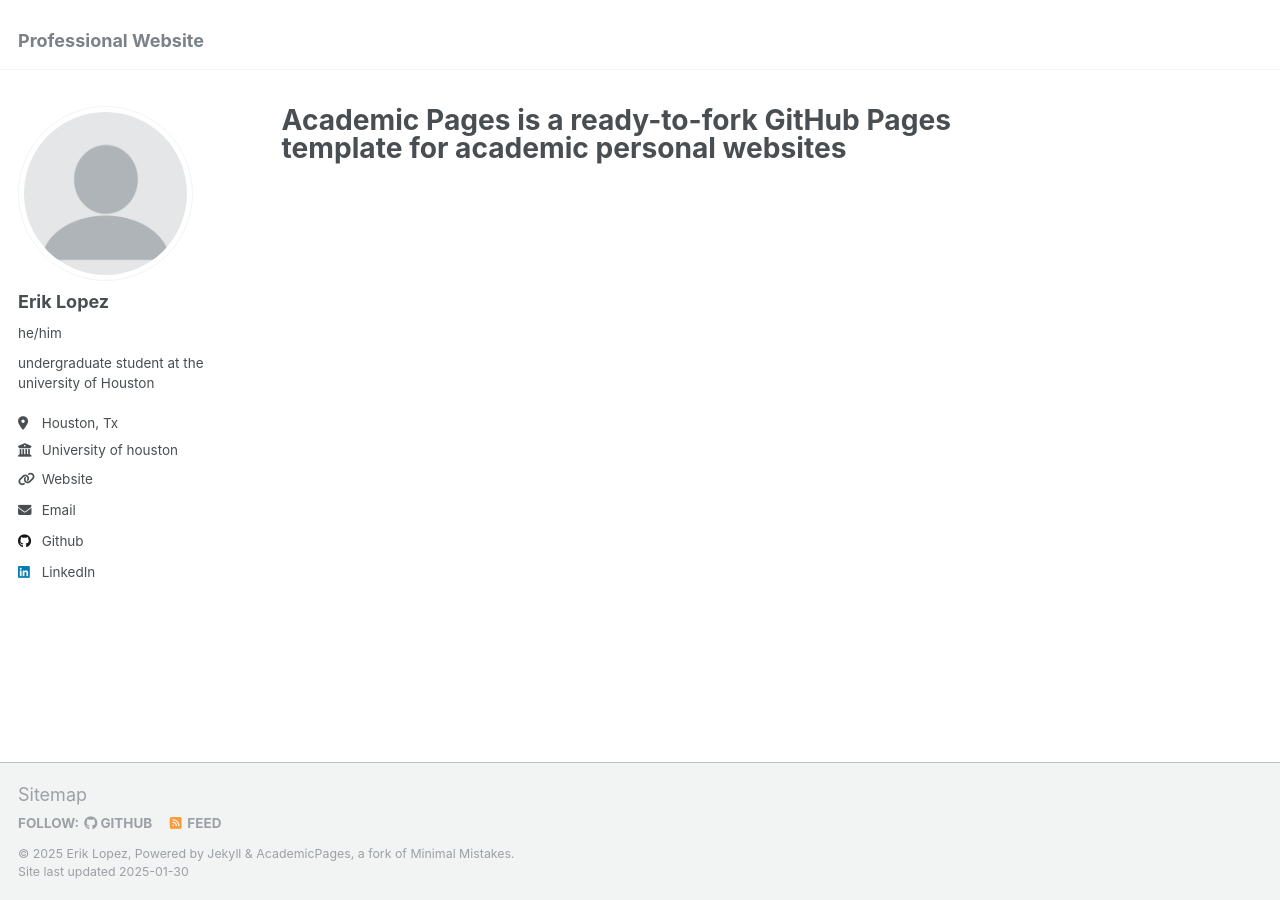
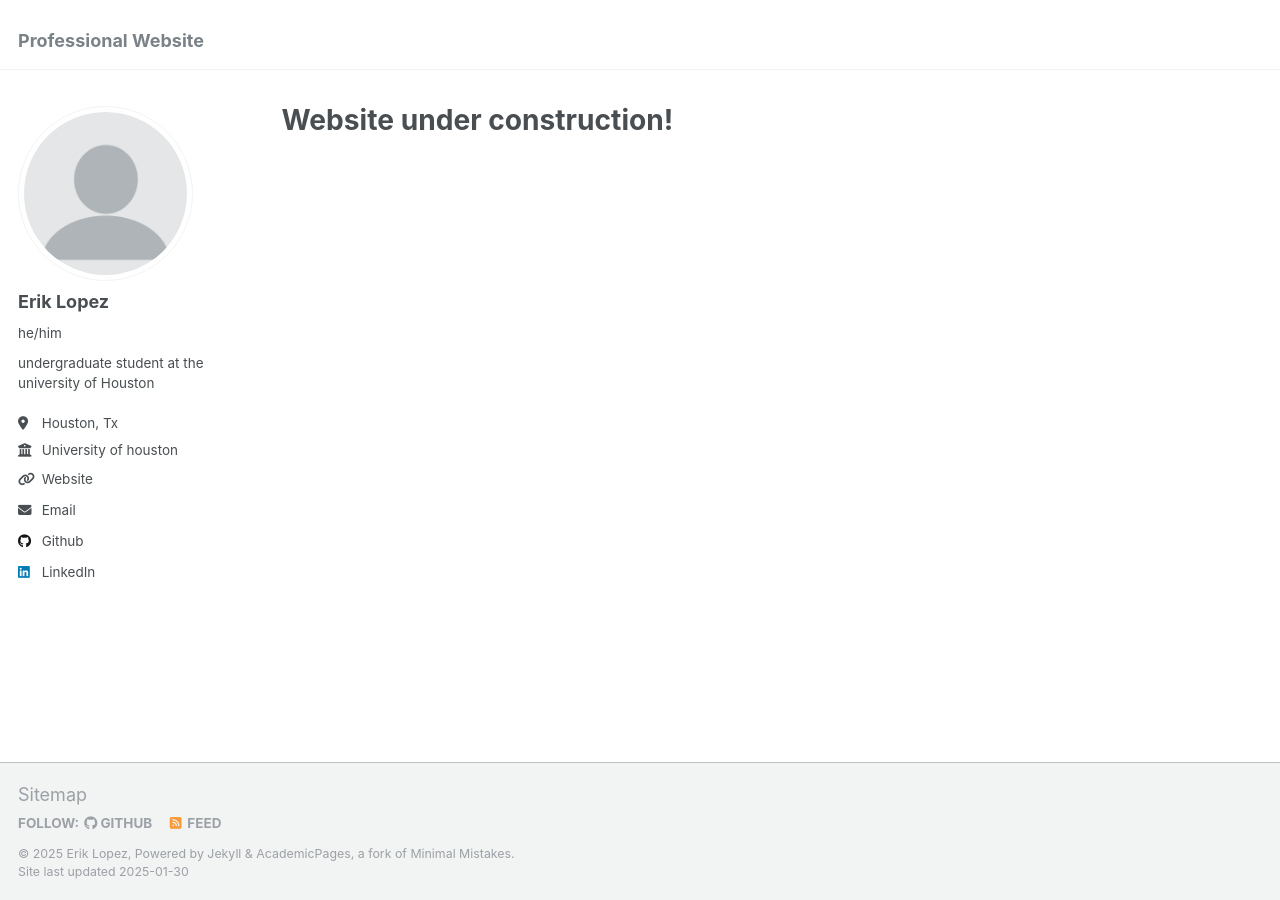
Before and after one commit to Eriklpz04/Eriklpz04.github.io, a Jekyll site: the page built from _pages/about.md, in a window 1280 px wide. Built offline with Jekyll 4.4.1, drawn with Linux system fonts in a browser that asks for light colours.

Commit message:
Update about.md

```diff
--- a/_pages/about.md
+++ b/_pages/about.md
@@ -1,6 +1,6 @@
 ---
 permalink: /
-title: "Academic Pages is a ready-to-fork GitHub Pages template for academic personal websites"
+title: "Website under construction!"
 author_profile: true
 redirect_from:
   - /about/
```
